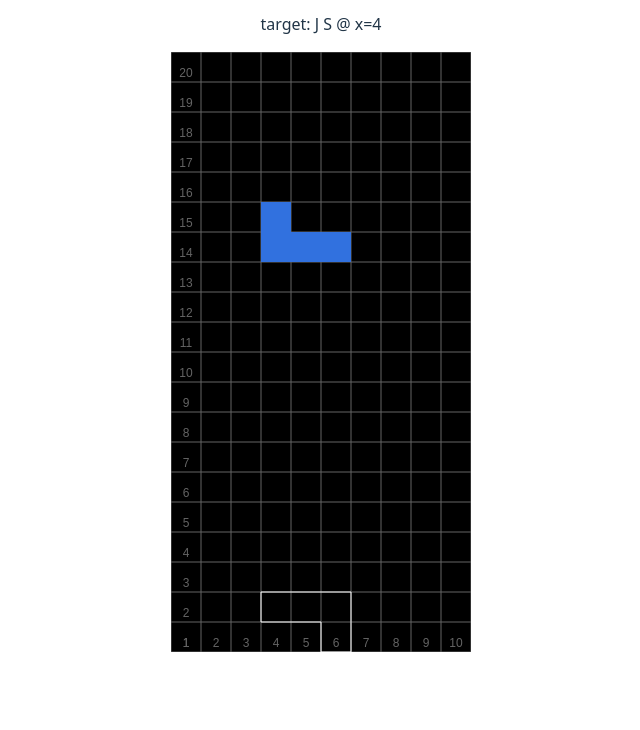
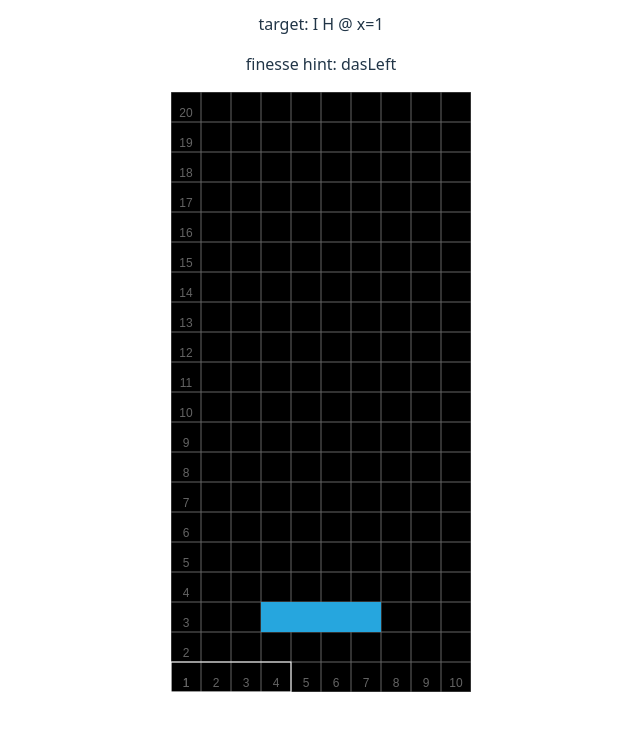
Before and after one commit to g-deng/finesse, a website built with Vite: page index.html in a window 1280 px wide. Shown: the part 145-875 px from the top of the page, without its empty margins (319-959 px from the left). Before the commit the page ends 835 px from the top, so only its background shows below. Built offline with nearby package versions, Linux system fonts and the light colour scheme.

Commit message:
add finesse sequences

```diff
--- a/index.html
+++ b/index.html
@@ -10,6 +10,7 @@
     <div id="app">
         <h1>finesse</h1>
         <p id="block-text"></p>
+        <p id="finesse-hint"></p>
         <canvas id="game" width="300" height="600"></canvas>
     </div>
     <script type="module" src="/src/main.ts"></script>
--- a/src/combos.ts
+++ b/src/combos.ts
@@ -1,41 +1,116 @@
-import type { Target } from "./types";
-import { Block, IBlock, OBlock, TBlock, ZBlock, SBlock, JBlock, LBlock } from "./graphics/blocks";
+import { type Target } from "./types.js";
+import { type ExtendedAction } from "./keys.js";
+import { IBlock, JBlock, LBlock, OBlock, SBlock, TBlock, ZBlock, type Block } from "./graphics/blocks.js";
 
-const targets: Target[] = [];
-for (let i = 1; i <= 10; i++) {
-  targets.push({ shape: "I", ori: "V", x: i, limX: 10, spawnY: 17 });
-}
-for (let i = 1; i <= 9; i++) {
-  targets.push({ shape: "O", x: i, limX: 9, spawnY: 19 });
-  targets.push({ shape: "T", dir: "E", x: i, limX: 9, spawnY: 18 });
-  targets.push({ shape: "T", dir: "W", x: i, limX: 9, spawnY: 18 });
-  targets.push({ shape: "J", dir: "E", x: i, limX: 9, spawnY: 19 });
-  targets.push({ shape: "J", dir: "W", x: i, limX: 9, spawnY: 19 });
-  targets.push({ shape: "L", dir: "E", x: i, limX: 9, spawnY: 19 });
-  targets.push({ shape: "L", dir: "W", x: i, limX: 9, spawnY: 19 });
-  targets.push({ shape: "S", ori: "V", x: i, limX: 9, spawnY: 18 });
-  targets.push({ shape: "Z", ori: "V", x: i, limX: 9, spawnY: 18 });
-}
-for (let i = 1; i <= 8; i++) {
-  targets.push({ shape: "T", dir: "N", x: i, limX: 8, spawnY: 19 });
-  targets.push({ shape: "T", dir: "S", x: i, limX: 8, spawnY: 19 });
-  targets.push({ shape: "J", dir: "N", x: i, limX: 8, spawnY: 18 });
-  targets.push({ shape: "J", dir: "S", x: i, limX: 8, spawnY: 18 });
-  targets.push({ shape: "L", dir: "N", x: i, limX: 8, spawnY: 18 });
-  targets.push({ shape: "L", dir: "S", x: i, limX: 8, spawnY: 18 });
-  targets.push({ shape: "S", ori: "H", x: i, limX: 8, spawnY: 19 });
-  targets.push({ shape: "Z", ori: "H", x: i, limX: 8, spawnY: 19 });
-}
-for (let i = 1; i <= 7; i++) {
-  targets.push({ shape: "I", ori: "H", x: i, limX: 7, spawnY: 20 });
+export type FinesseTarget = { target: Target; moves: ExtendedAction[] };
+
+const targets : FinesseTarget[] = [];
+
+// O block
+targets.push({ target: { shape: "O", x: 1 }, moves: ["dasLeft"] });
+targets.push({ target: { shape: "O", x: 2 }, moves: ["dasLeft", "right"] });
+targets.push({ target: { shape: "O", x: 3 }, moves: ["left", "left"] });
+targets.push({ target: { shape: "O", x: 4 }, moves: ["left"] });
+targets.push({ target: { shape: "O", x: 5 }, moves: [] });
+targets.push({ target: { shape: "O", x: 6 }, moves: ["right"] });
+targets.push({ target: { shape: "O", x: 7 }, moves: ["right", "right"] });
+targets.push({ target: { shape: "O", x: 8 }, moves: ["dasRight", "left"] });
+targets.push({ target: { shape: "O", x: 9 }, moves: ["dasRight"] });
+
+// I block horizontal
+targets.push({ target: { shape: "I", ori: "H", x: 1 }, moves: ["dasLeft"] });
+targets.push({ target: { shape: "I", ori: "H", x: 2 }, moves: ["dasLeft", "right"] });
+targets.push({ target: { shape: "I", ori: "H", x: 3 }, moves: ["left"] });
+targets.push({ target: { shape: "I", ori: "H", x: 4 }, moves: [] });
+targets.push({ target: { shape: "I", ori: "H", x: 5 }, moves: ["right"] });
+targets.push({ target: { shape: "I", ori: "H", x: 6 }, moves: ["right", "right"] });
+targets.push({ target: { shape: "I", ori: "H", x: 7 }, moves: ["dasRight"] });
+
+// I block vertical
+targets.push({ target: { shape: "I", ori: "V", x: 1 }, moves: ["ccw", "dasLeft"] });
+targets.push({ target: { shape: "I", ori: "V", x: 2 }, moves: ["dasLeft", "ccw"] });
+targets.push({ target: { shape: "I", ori: "V", x: 3 }, moves: ["dasLeft", "cw"] });
+targets.push({ target: { shape: "I", ori: "V", x: 4 }, moves: ["ccw", "left"] });
+targets.push({ target: { shape: "I", ori: "V", x: 5 }, moves: ["ccw"] });
+targets.push({ target: { shape: "I", ori: "V", x: 6 }, moves: ["cw"] });
+targets.push({ target: { shape: "I", ori: "V", x: 7 }, moves: ["cw", "right"] });
+targets.push({ target: { shape: "I", ori: "V", x: 8 }, moves: ["dasRight", "ccw"] });
+targets.push({ target: { shape: "I", ori: "V", x: 9 }, moves: ["dasRight", "cw"] });
+targets.push({ target: { shape: "I", ori: "V", x: 10 }, moves: ["cw", "dasRight"] });
+
+// S, Z blocks
+for (const shape of ["S", "Z"] as const) {
+    // vertical
+    targets.push({ target: { shape, ori: "V", x: 1 }, moves: ["dasLeft", "ccw"] });
+    targets.push({ target: { shape, ori: "V", x: 2 }, moves: ["dasLeft", "cw"] });
+    targets.push({ target: { shape, ori: "V", x: 3 }, moves: ["ccw", "left"] });
+    targets.push({ target: { shape, ori: "V", x: 4 }, moves: ["ccw"] });
+    targets.push({ target: { shape, ori: "V", x: 5 }, moves: ["cw"] });
+    targets.push({ target: { shape, ori: "V", x: 6 }, moves: ["cw", "right"] });
+    targets.push({ target: { shape, ori: "V", x: 7 }, moves: ["cw", "right", "right"] });
+    targets.push({ target: { shape, ori: "V", x: 8 }, moves: ["dasRight", "ccw"] });
+    targets.push({ target: { shape, ori: "V", x: 9 }, moves: ["dasRight", "cw"] });
+
+    // horizontal
+    targets.push({ target: { shape, ori: "H", x: 1 }, moves: ["dasLeft"] });
+    targets.push({ target: { shape, ori: "H", x: 2 }, moves: ["dasLeft", "right"] });
+    targets.push({ target: { shape, ori: "H", x: 3 }, moves: ["left"] });
+    targets.push({ target: { shape, ori: "H", x: 4 }, moves: [] });
+    targets.push({ target: { shape, ori: "H", x: 5 }, moves: ["right"] });
+    targets.push({ target: { shape, ori: "H", x: 6 }, moves: ["right", "right"] });
+    targets.push({ target: { shape, ori: "H", x: 7 }, moves: ["dasRight", "left"] });
+    targets.push({ target: { shape, ori: "H", x: 8 }, moves: ["dasRight"] });
 }
 
-targets.sort((a: Target, b: Target) => a.shape.localeCompare(b.shape));
+// T, L, J blocks
 
-// print index and shape of each target
-targets.forEach((target, index) => {
-  console.log(`${index}: ${target.shape} @ x=${target.x}`);
-});
+for (const shape of ["T", "L", "J"] as const) {
+    // north
+    targets.push({ target: { shape, dir: "N", x: 1 }, moves: ["dasLeft"] });
+    targets.push({ target: { shape, dir: "N", x: 2 }, moves: ["dasLeft", "right"] });
+    targets.push({ target: { shape, dir: "N", x: 3 }, moves: ["left"] });
+    targets.push({ target: { shape, dir: "N", x: 4 }, moves: [] });
+    targets.push({ target: { shape, dir: "N", x: 5 }, moves: ["right"] });
+    targets.push({ target: { shape, dir: "N", x: 6 }, moves: ["right", "right"] });
+    targets.push({ target: { shape, dir: "N", x: 7 }, moves: ["dasRight", "left"] });
+    targets.push({ target: { shape, dir: "N", x: 8 }, moves: ["dasRight"] });
+
+    // west
+    targets.push({ target: { shape, dir: "W", x: 1 }, moves: ["dasLeft", "ccw"] });
+    targets.push({ target: { shape, dir: "W", x: 2 }, moves: ["left", "left", "ccw"] });
+    targets.push({ target: { shape, dir: "W", x: 3 }, moves: ["left", "ccw"] });
+    targets.push({ target: { shape, dir: "W", x: 4 }, moves: ["ccw"] });
+    targets.push({ target: { shape, dir: "W", x: 5 }, moves: ["right", "ccw"] });
+    targets.push({ target: { shape, dir: "W", x: 6 }, moves: ["right", "right", "ccw"] });
+    targets.push({ target: { shape, dir: "W", x: 7 }, moves: ["dasRight", "left", "ccw"] });
+    targets.push({ target: { shape, dir: "W", x: 8 }, moves: ["dasRight", "ccw"] });
+    targets.push({ target: { shape, dir: "W", x: 9 }, moves: ["ccw", "dasRight"] });
+
+    // south
+    targets.push({ target: { shape, dir: "S", x: 1 }, moves: ["dasLeft", "180"] });
+    targets.push({ target: { shape, dir: "S", x: 2 }, moves: ["left", "left", "180"] });
+    targets.push({ target: { shape, dir: "S", x: 3 }, moves: ["left", "180"] });
+    targets.push({ target: { shape, dir: "S", x: 4 }, moves: ["180"] });
+    targets.push({ target: { shape, dir: "S", x: 5 }, moves: ["right", "180"] });
+    targets.push({ target: { shape, dir: "S", x: 6 }, moves: ["right", "right", "180"] });
+    targets.push({ target: { shape, dir: "S", x: 7 }, moves: ["dasRight", "left", "180"] });
+    targets.push({ target: { shape, dir: "S", x: 8 }, moves: ["dasRight", "180"] });
+
+    // east
+    targets.push({ target: { shape, dir: "E", x: 1 }, moves: ["cw", "dasLeft"] });
+    targets.push({ target: { shape, dir: "E", x: 2 }, moves: ["dasLeft", "cw"] });
+    targets.push({ target: { shape, dir: "E", x: 3 }, moves: ["left", "left", "cw"] });
+    targets.push({ target: { shape, dir: "E", x: 4 }, moves: ["left", "cw"] });
+    targets.push({ target: { shape, dir: "E", x: 5 }, moves: ["cw"] });
+    targets.push({ target: { shape, dir: "E", x: 6 }, moves: ["right", "cw"] });
+    targets.push({ target: { shape, dir: "E", x: 7 }, moves: ["right", "right", "cw"] });
+    targets.push({ target: { shape, dir: "E", x: 8 }, moves: ["dasRight", "left", "cw"] });
+    targets.push({ target: { shape, dir: "E", x: 9 }, moves: ["dasRight", "cw"] });
+
+}
+
+targets.sort((a: FinesseTarget, b: FinesseTarget) => a.target.shape.localeCompare(b.target.shape));
+
 
 function isVHBlock(block: Target) {
   return block.shape === "I" || block.shape === "S" || block.shape === "Z";
@@ -66,13 +141,13 @@ function getSpawnBlock(shape: string): Block {
   }
 }
 
-// var x = 23;
-function getNewTarget(): Target | null {
+var x = -1;
+function getNewTarget(): FinesseTarget | null {
   if (targets.length === 0) return null;
-  const randomIndex = Math.floor(Math.random() * targets.length);
-  // x = (x + 1) % targets.length;
-  // return targets[x];
-  return targets[randomIndex];
+  // const randomIndex = Math.floor(Math.random() * targets.length);
+  x = (x + 1) % targets.length;
+  return targets[x];
+  // return targets[randomIndex];
 }
 
 export { targets, isVHBlock, isNESWBlock, getNewTarget, getSpawnBlock };
--- a/src/keys.ts
+++ b/src/keys.ts
@@ -1,4 +1,5 @@
 export type Action = "left" | "right" | "cw" | "ccw" | "180" | "softDrop" | "hardDrop";
+export type ExtendedAction = Action | "dasLeft" | "dasRight";
 
 const keyMap : Record<string, Action> = {
   ArrowLeft: "left",
--- a/src/main.ts
+++ b/src/main.ts
@@ -1,6 +1,6 @@
 import "./graphics/style.css";
 import { drawGrid } from "./graphics/grid.ts";
-import { consumeSequentials, consumeContinuous, type Action } from "./keys.ts";
+import { consumeSequentials, consumeContinuous, type Action, type ExtendedAction } from "./keys.ts";
 import type { Target, NESWTarget, VHTarget } from "./types.ts";
 import { Block } from "./graphics/blocks.ts";
 import { getNewTarget, getSpawnBlock, isNESWBlock, isVHBlock } from "./combos.ts";
@@ -9,6 +9,7 @@ import { drawTarget } from "./graphics/targets.ts";
 const dropInterval = 300;
 let currentBlock: Block | null = null;
 let currentTarget: Target | null = null;
+let finesseSequence: ExtendedAction[] | null = null;
 let lastTime = 0;
 let accumulator = 0;
 
@@ -40,7 +41,9 @@ function processAction(block: Block, action: Action) {
 
 function update(delta: number) {
   if (!currentBlock) {
-    currentTarget = getNewTarget();
+    const result = getNewTarget();
+    currentTarget = result?.target || null;
+    finesseSequence = result?.moves || null;
     currentBlock = getSpawnBlock(currentTarget!.shape);
     console.log("target set:", currentTarget);
     console.log("block set:", currentBlock);
@@ -84,6 +87,19 @@ function render() {
   } else {
     blocktext.textContent = "target: none";
   }
+
+  const finesseHint = document.getElementById("finesse-hint")!;
+  if (currentBlock && currentTarget) {
+    if (finesseSequence) {
+      finesseHint.textContent = `finesse hint: ${finesseSequence.join(", ")}`;
+    } else {
+      finesseHint.textContent = `finesse hint: none`;
+    }
+  } else {
+    finesseHint.textContent = `finesse hint: none`;
+  }
+
+
   drawGrid();
   if (currentBlock) currentBlock.draw();
   if (currentTarget) {
--- a/src/types.ts
+++ b/src/types.ts
@@ -6,23 +6,17 @@ type VHTarget = {
   shape: "I" | "S" | "Z";
   ori: "H" | "V";
   x: number;
-  limX?: number;
-  spawnY?: number;
 }
 
 type NESWTarget = {
   shape: "T" | "J" | "L";
   dir: "N" | "E" | "S" | "W";
   x: number;
-  limX?: number;
-  spawnY?: number;
 }
 
 type OTarget = {
   shape: "O";
   x: number;
-  limX?: number;
-  spawnY?: number;
 }
 
 type Target = VHTarget | NESWTarget | OTarget;
```
